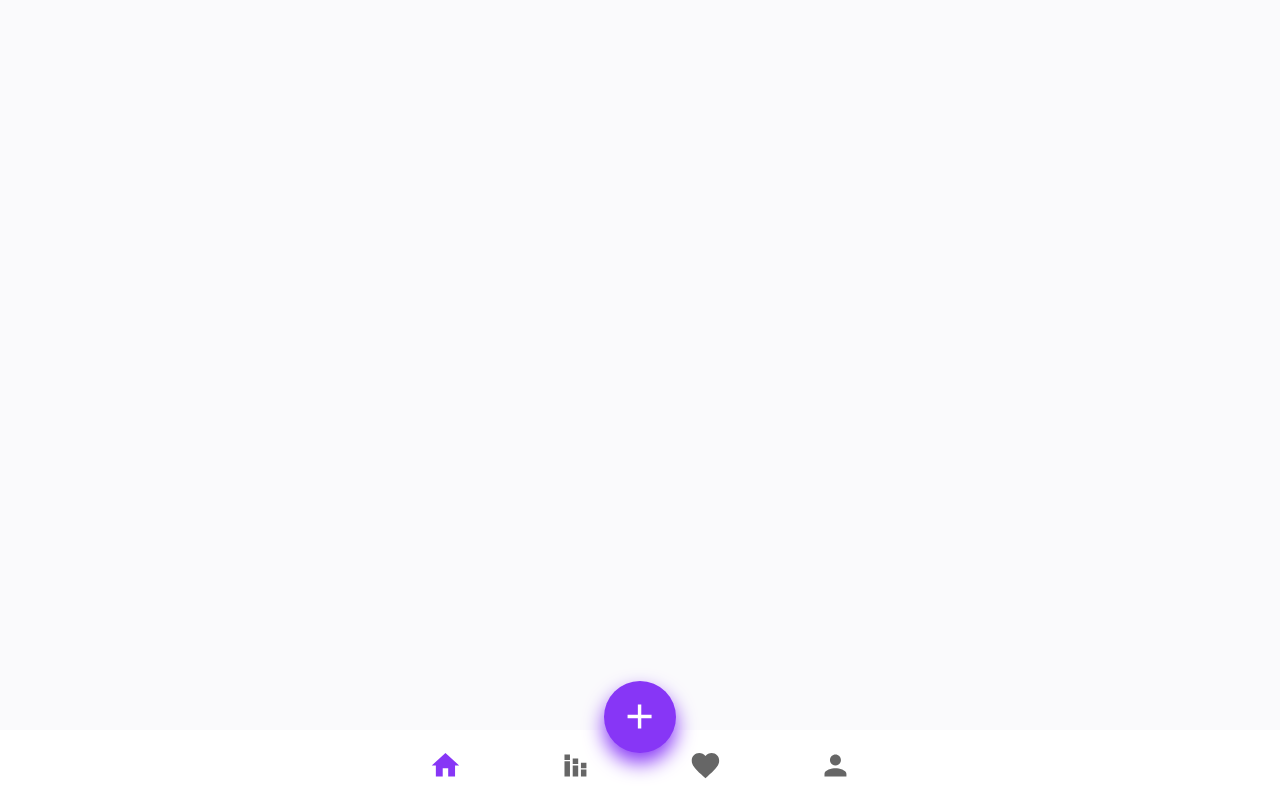
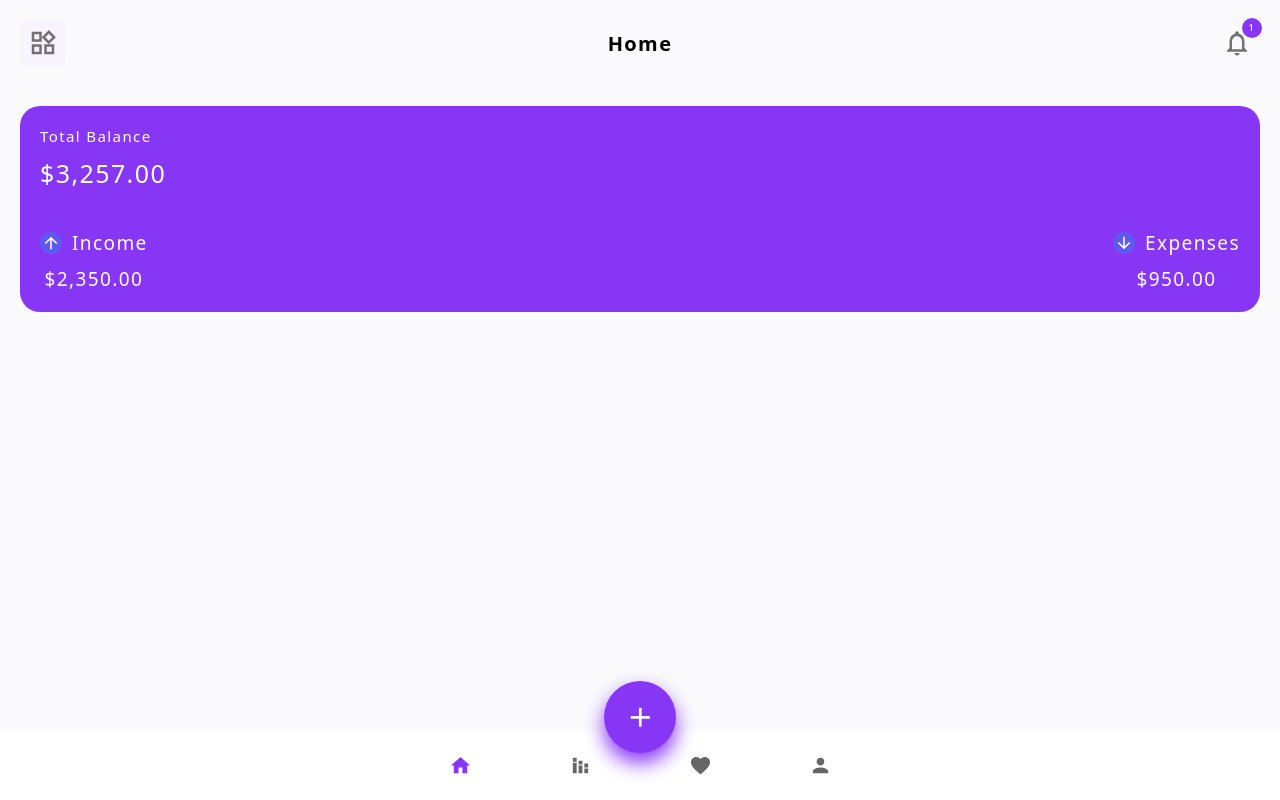
Before and after one commit to Stiven-Ballshi/expense-tracker, a React (Vite) app: page /main in a window 1280 px wide. Built offline with nearby package versions, Linux system fonts and the light colour scheme.

Commit message:
added homepage header and homepage card

```diff
--- a/src/App.css
+++ b/src/App.css
@@ -3,15 +3,83 @@ html {
   background: #fafafc;
 }
 
-.container_main {
+.tabsContainer {
+  background: #fff;
   position: absolute;
   bottom: 0;
   width: 100%;
-  background: #fff;
+  height: 100%;
   max-height: 70px;
   min-height: 70px;
+
   display: flex;
   justify-content: space-around;
   align-items: center;
-  height: 100%;
 }
+
+.homepageContainer {
+  display: flex;
+  align-items: center;
+  justify-content: space-between;
+
+  font-size: 2rem;
+  font-weight: bold;
+  padding: 2rem;
+}
+
+.homepageCard {
+  display: flex;
+  flex-direction: column;
+  background: #8736f6;
+  margin: 20px;
+  padding: 20px;
+  font-size: 2.5rem;
+  border-radius: 20px;
+  color: white;
+  font-weight: 300;
+}
+
+.outcomeCalculation {
+  display: flex;
+  justify-content: space-between;
+  align-items: center;
+}
+
+.balanceTitle {
+  font-size: 1.5rem;
+  font-weight: 400;
+}
+
+.balanceNumber {
+  font-weight: 500;
+  margin-bottom: 40px;
+  margin-top: 10px;
+}
+
+.flexBox {
+  gap: 10px;
+  display: flex;
+  align-items: center;
+  flex-direction: column;
+  justify-content: start;
+  font-size: 1.9rem;
+}
+
+.cardIcon {
+  position: absolute;
+  left: 50%;
+  top: 50%;
+  transform: translate(-50%, -50%);
+  width: 2.1rem;
+  height: 1.6rem;
+  z-index: 100;
+}
+
+.transactionsContainer {
+  display: flex;
+}
+
+.transactionsHeader {
+  display: flex;
+  align-items: center;
+}
--- a/src/components/GetStarted/getStarted.css
+++ b/src/components/GetStarted/getStarted.css
@@ -1,7 +1,6 @@
-.container {
+/* .container {
   height: 100vh;
-  padding: 20px;
-}
+} */
 
 .container_logo {
   display:flex;
--- /dev/null
+++ b/src/components/Homepage/BadgeComponent.tsx
@@ -0,0 +1,15 @@
+import Badge from "@mui/material/Badge";
+
+import NotificationsNoneIcon from "@mui/icons-material/NotificationsNone";
+
+type Props = {};
+
+function BadgeComponent({}: Props) {
+  return (
+    <Badge badgeContent={1} color="primary">
+      <NotificationsNoneIcon color="action" />
+    </Badge>
+  );
+}
+
+export default BadgeComponent;
--- /dev/null
+++ b/src/components/Homepage/HomepageCard.tsx
@@ -0,0 +1,58 @@
+import ArrowUpwardIcon from "@mui/icons-material/ArrowUpward";
+import ArrowDownwardIcon from "@mui/icons-material/ArrowDownward";
+
+import "../../App.css";
+import IconButton from "@mui/material/IconButton";
+
+function HomepageCard() {
+  return (
+    <div className="homepageCard">
+      <p className="balanceTitle">Total Balance</p>
+      <p className="balanceNumber">$3,257.00</p>
+
+      <div className="outcomeCalculation">
+        <div className="flexBox">
+          <div style={{ display: "flex", alignItems: "center" }}>
+            <IconButton
+              style={{
+                backgroundColor: "rgba(3, 172, 240, 0.3)",
+                borderRadius: "50%",
+                padding: "11px",
+                marginRight: "10px",
+              }}
+            >
+              <ArrowUpwardIcon
+                style={{ width: "1.9rem", fill: "white" }}
+                className="cardIcon"
+              />
+            </IconButton>
+            <span>Income</span>
+          </div>
+          <p>$2,350.00</p>
+        </div>
+
+        <div className="flexBox">
+          <div style={{ display: "flex", alignItems: "center" }}>
+            <IconButton
+              style={{
+                background: "rgba(3, 172, 240, 0.3)",
+                borderRadius: "50%",
+                padding: "11px",
+                marginRight: "10px",
+              }}
+            >
+              <ArrowDownwardIcon
+                style={{ width: "1.9rem", fill: "white" }}
+                className="cardIcon"
+              />
+            </IconButton>
+            <span>Expenses</span>
+          </div>
+          <p>$950.00</p>
+        </div>
+      </div>
+    </div>
+  );
+}
+
+export default HomepageCard;
--- /dev/null
+++ b/src/components/Homepage/HomepageHeader.tsx
@@ -0,0 +1,26 @@
+import WidgetsOutlinedIcon from "@mui/icons-material/WidgetsOutlined";
+import { IconButton } from "@mui/material";
+
+import "../../App.css";
+import BadgeComponent from "./BadgeComponent";
+
+function HomepageHeader() {
+  return (
+    <div className="homepageContainer">
+      <IconButton
+        style={{ backgroundColor: "#f9f5ff", borderRadius: "5px" }}
+        className="widgetButton"
+      >
+        <WidgetsOutlinedIcon />
+      </IconButton>
+
+      <span>Home</span>
+
+      <IconButton>
+        <BadgeComponent />
+      </IconButton>
+    </div>
+  );
+}
+
+export default HomepageHeader;
--- a/src/components/Main.tsx
+++ b/src/components/Main.tsx
@@ -1,51 +1,19 @@
 import MainTabs from "./Tabs/MainTabs";
+import PlusComponent from "./Tabs/PlusComponent";
+import HomepageHeader from "./Homepage/HomepageHeader";
+
 import "../App.css";
-import { IconButton, styled } from "@mui/material";
-import AddIcon from "@mui/icons-material/Add";
+import HomepageCard from "./Homepage/HomepageCard";
 
-type Props = {};
-
-export const StyledAddDiv = styled("div")({
-  borderRadius: "50%",
-  background: "#8736f6",
-  width: "80%",
-  height: "80%",
-  display: "flex",
-  alignItems: "center",
-  justifyContent: "center",
-  svg: {
-    width: "1.5em",
-    height: "1.5em",
-    color: "white",
-  },
-});
-
-export const StyledOuterAddDiv = styled("div")({
-  position: "absolute",
-  bottom: "-10%",
-  left: "50%",
-  transform: "translate(-50%, -50%)",
-  display: "flex",
-  alignItems: "center",
-  justifyContent: "center",
-  filter: "drop-shadow(0px 10px 10px #8736f6)",
-  borderRadius: "50%",
-  width: "90px",
-  height: "90px",
-  zIndex: "10000",
-});
-
-function Main({}: Props) {
+function Main() {
   return (
-    <div className="container_main">
-      <MainTabs />
-      <StyledOuterAddDiv>
-        <StyledAddDiv>
-          <IconButton>
-            <AddIcon />
-          </IconButton>
-        </StyledAddDiv>
-      </StyledOuterAddDiv>
+    <div className="container">
+      <HomepageHeader />
+      <HomepageCard />
+      <div className="tabsContainer">
+        <MainTabs />
+        <PlusComponent />
+      </div>
     </div>
   );
 }
--- a/src/components/Tabs/MainTabs.tsx
+++ b/src/components/Tabs/MainTabs.tsx
@@ -16,10 +16,10 @@ export const StyledTabs = styled(Tabs)({
 
 export const NavigationTabs = styled(Tab)({
   svg: {
-    width: "1.2em",
-    height: "1.2em",
+    width: "2.3rem",
+    height: "2.3rem",
   },
-  margin: "0px 20px",
+  margin: "0px 1.5rem",
 });
 
 export default function MainTabs() {
--- /dev/null
+++ b/src/components/Tabs/PlusComponent.tsx
@@ -0,0 +1,46 @@
+import { IconButton, styled } from "@mui/material";
+import AddIcon from "@mui/icons-material/Add";
+
+export const StyledAddDiv = styled("div")({
+  borderRadius: "50%",
+  background: "#8736f6",
+  width: "80%",
+  height: "80%",
+  display: "flex",
+  alignItems: "center",
+  justifyContent: "center",
+  svg: {
+    width: "1.9em",
+    height: "1.9em",
+    color: "white",
+  },
+});
+
+export const StyledOuterAddDiv = styled("div")({
+  position: "absolute",
+  bottom: "-10%",
+  left: "50%",
+  transform: "translate(-50%, -50%)",
+  display: "flex",
+  alignItems: "center",
+  justifyContent: "center",
+  filter: "drop-shadow(0px 10px 10px #8736f6)",
+  borderRadius: "50%",
+  width: "90px",
+  height: "90px",
+  zIndex: "10000",
+});
+
+function PlusComponent() {
+  return (
+    <StyledOuterAddDiv>
+      <StyledAddDiv>
+        <IconButton>
+          <AddIcon />
+        </IconButton>
+      </StyledAddDiv>
+    </StyledOuterAddDiv>
+  );
+}
+
+export default PlusComponent;
--- a/src/index.css
+++ b/src/index.css
@@ -60,6 +60,8 @@ meter {
 
 html {
   font-family: "Proxima Nova", system-ui, sans-serif;
+  font-size: 62.5%;
+  letter-spacing: 1.4px;
 }
 
 /* preformatted text - use only for this feature */
--- a/src/theme.ts
+++ b/src/theme.ts
@@ -1,4 +1,4 @@
-import { createTheme } from "@mui/material";
+import {  createTheme } from "@mui/material";
 
 // const muiTheme = {
 //   colors: {
@@ -22,10 +22,10 @@ import { createTheme } from "@mui/material";
 const theme = createTheme({
   palette: {
     primary: {
-      main: "#8736f6", // Change this to your preferred primary color
+      main: "#8736f6",
     },
     secondary: {
-      main: "#ff6c39", // Change this to your preferred secondary color
+      main: "#ff6c39",
     },
     background: {
       default: '#fff',
@@ -36,7 +36,16 @@ const theme = createTheme({
     fontFamily: "Roboto, sans-serif",
     fontSize: 16,
   },
-  spacing: 8,
+  components: {
+    MuiSvgIcon: {
+      styleOverrides: {
+       root: {
+        width: '3rem',
+        height: '3rem',
+       }
+      }
+    },
+  }
 });
 
 export default theme;
```
Also changed, not shown: src/components/Homepage/HomepageTransactions.tsx (added, +17 -0 lines).
